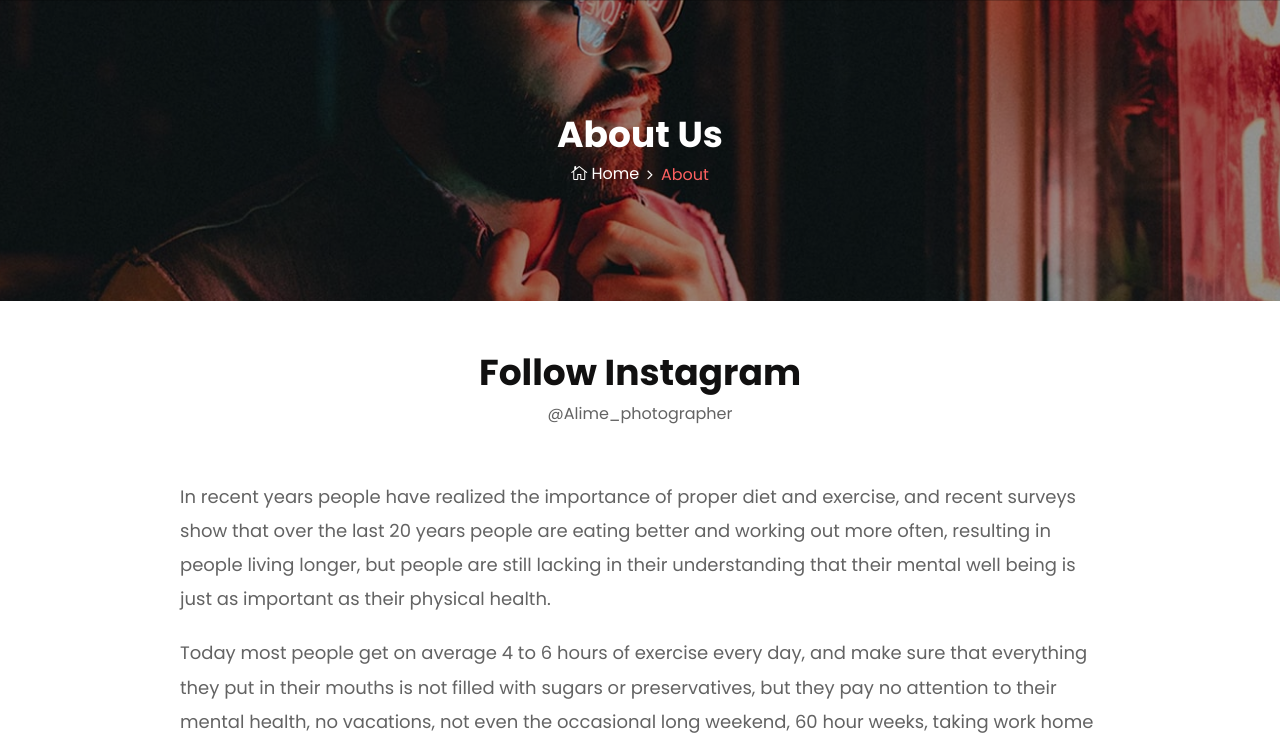
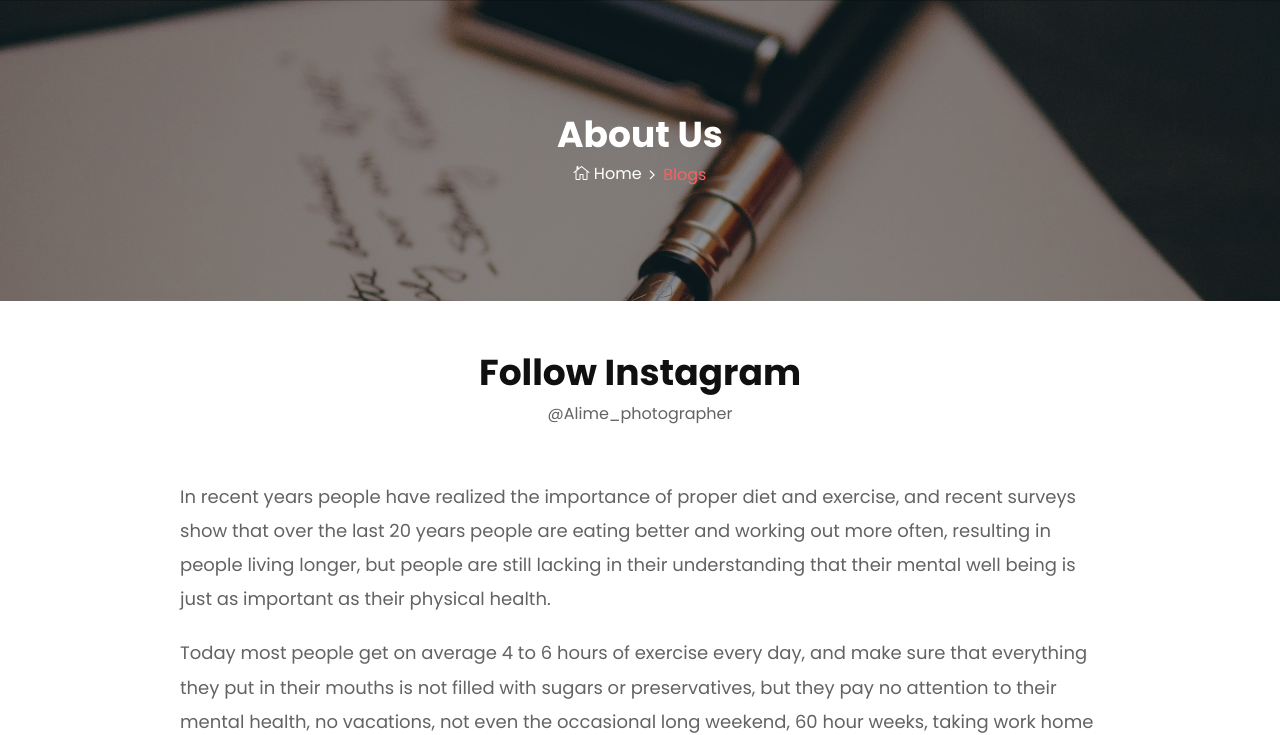
Before and after one commit to Sobal636/Rehoboth-Gospel-Ministries-International, a plain HTML site: page blog.html in a window 1280 px wide. Shown: the part 69-804 px from the top of the page. Drawn offline with Linux system fonts and the light colour scheme.

Commit message:
added some background images

```diff
--- a/blog.html
+++ b/blog.html
@@ -89,7 +89,7 @@
     <!-- Header Area End -->
 
      <!-- Breadcrumb Area Start -->
-     <section class="breadcrumb-area bg-img bg-overlay jarallax" style="background-image: url(img/bg-img/38.jpg);">
+     <section class="breadcrumb-area bg-img bg-overlay jarallax" style="background-image: url(img/bg-img/fountain-pen-1854169_1920.jpg);">
         <div class="container h-100">
             <div class="row h-100 align-items-center">
                 <div class="col-12">
@@ -98,7 +98,7 @@
                         <nav aria-label="breadcrumb">
                             <ol class="breadcrumb justify-content-center">
                                 <li class="breadcrumb-item"><a href="index.html"><i class="icon_house_alt"></i> Home</a></li>
-                                <li class="breadcrumb-item active" aria-current="page">About</li>
+                                <li class="breadcrumb-item active" aria-current="page">Blogs</li>
                             </ol>
                         </nav>
                     </div>
```
Also changed, not shown: about.html (+1 -1 lines), contact.html (+1 -1 lines), gallery.html (+1 -1 lines), img/bg-img/007.jpg (added), img/bg-img/audience-1845231_1920.jpg (added), img/bg-img/audience-1850119_1920.jpg (added), img/bg-img/concert-3387324_1920.jpg (added), img/bg-img/concert-601537_1920.jpg (added), img/bg-img/crowd-4312230_1920.jpg (added), img/bg-img/fountain-pen-1854169_1920.jpg (added), img/bg-img/girl-2604837_1920.jpg (added), img/bg-img/map-of-the-world-2401458_1920.jpg (added), img/bg-img/people-2590551_1920.jpg (added), img/bg-img/people-2596890_1920.jpg (added), 2 more files.
